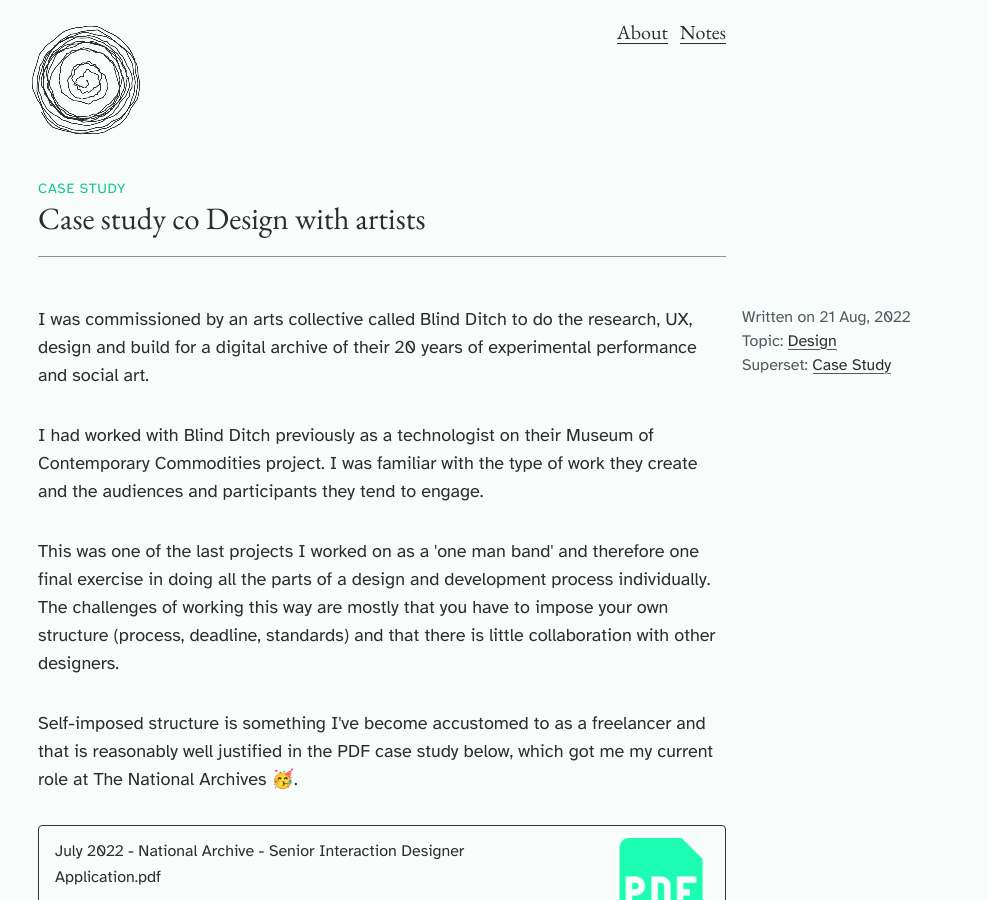
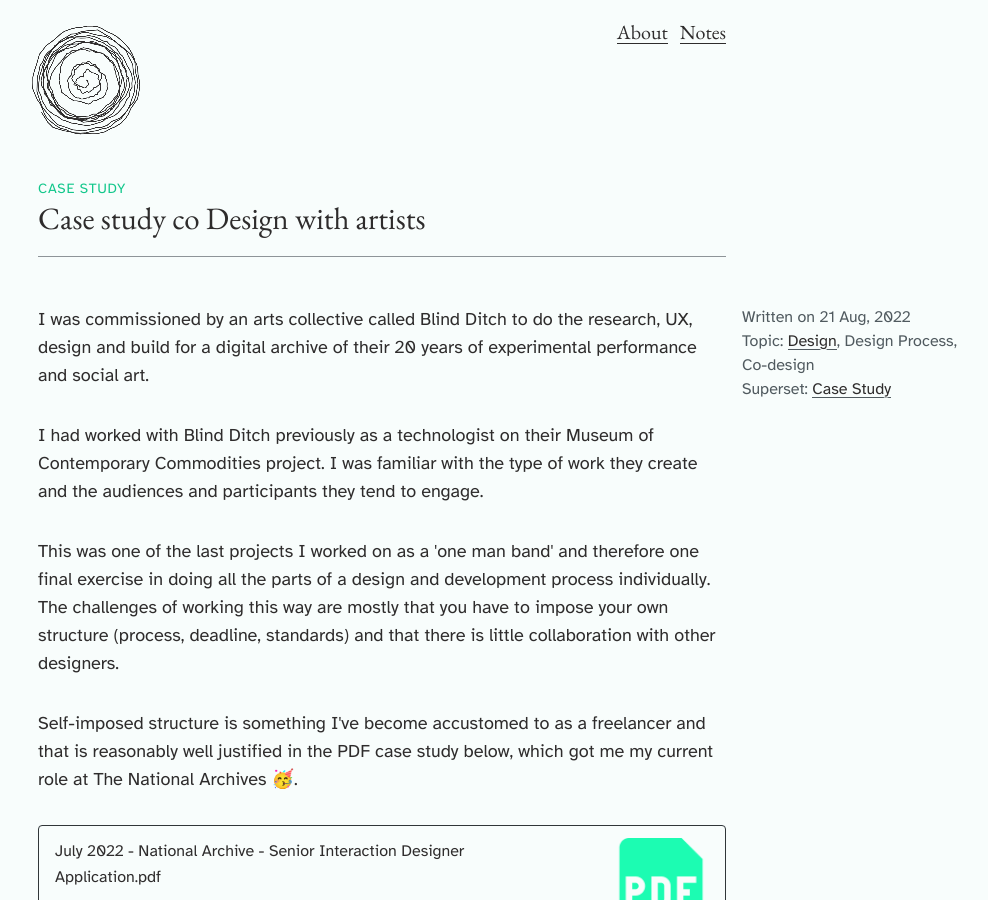
Before and after one commit to garethfoote/gfoote, a Jekyll site: the page built from collections/_writing/Case Study - Co-design with artists.md, in a window 1280 px wide and 900 px high. Shown: the whole window, without its empty margins (26-1014 px from the left). Built offline with Jekyll 4.4.1, drawn with Linux system fonts in a browser that asks for light colours.

Commit message:
Post meta

```diff
--- /dev/null
+++ b/_includes/post-meta.html
@@ -0,0 +1,21 @@
+<div class="post-meta">
+  <div class="post-meta__container">
+  <div class="mb-2">
+    Written on <time class="whitespace-nowrap" datetime="{{page.date}}">{{ page.date |  date: "%d %b, %Y" }}</time>
+  </div>
+  {%- assign hasTopic = false -%}
+  {% if page.topics.size > 0 %}
+    {%- assign hasTopic = true -%}
+    <div class="mb-2">Topic:&nbsp;
+      {%- for topic in page.topics -%}
+      {%- assign topic = topic -%}
+      {%- include tag.html -%}{%- if forloop.last == false -%}, {% endif %}
+      {%- endfor -%}
+    </div>
+  {%- endif -%}
+  {%- if page.types.size > 0 -%}
+    {%- assign type = page.types[0] -%}
+    <div>Superset:&nbsp; {%- include tag.html -%}</div>
+  {% endif %}
+  </div>
+</div>
--- a/_includes/tag.html
+++ b/_includes/tag.html
@@ -24,6 +24,11 @@
     {%- assign url = t.url -%}
   {%- endif  -%}
 {%- endfor -%}
+
+{%- if url  != '' -%}
 <a class="grey-underline" href="{{url|absolute_url}}">{{topic}}</a>
+{%- else -%}
+<span class="text-black">{{topic}}</span>
+{%- endif -%}
 
 {%-  endif  -%}
--- a/_layouts/post.html
+++ b/_layouts/post.html
@@ -24,20 +24,10 @@ layout: default
   </header>
   <div class="content relative">
     {%- include content.html -%}
-    <div class="post-meta">
-      <div class="post-meta__container">
-        <div>Written on <time class="whitespace-nowrap" datetime="{{page.date}}">{{ page.date |  date: "%d %b, %Y" }}</time></div>
-        {%- assign hasTopic = false -%}
-        {% if page.topics.size > 0 %}
-          {%- assign hasTopic = true -%}
-          {%- assign topic = page.topics[0] -%}
-          <div>Topic:&nbsp; {%- include tag.html -%}</div>
-        {%- endif -%}
-        {%- if page.types.size > 0 -%}
-          {%- assign type = page.types[0] -%}
-          <div>Superset:&nbsp; {%- include tag.html -%}</div>
-        {% endif %}
-      </div>
+    <div class="px-6">
+    <hr class="full-width mb-5 lg:hidden">
+    {%- include post-meta.html -%}
+    <hr class="full-width mt-5 lg:hidden">
     </div>
   </div>
 </article>
```
